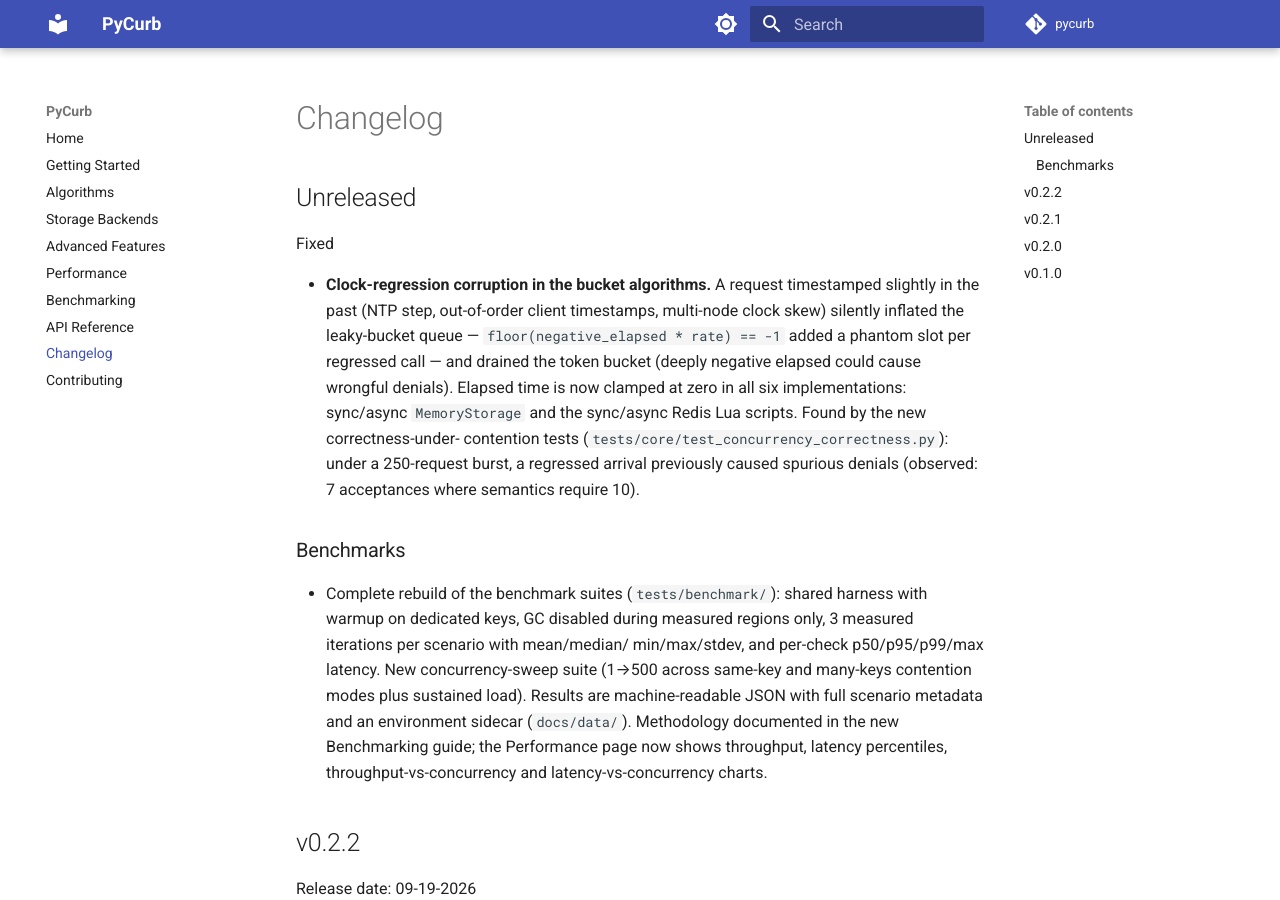
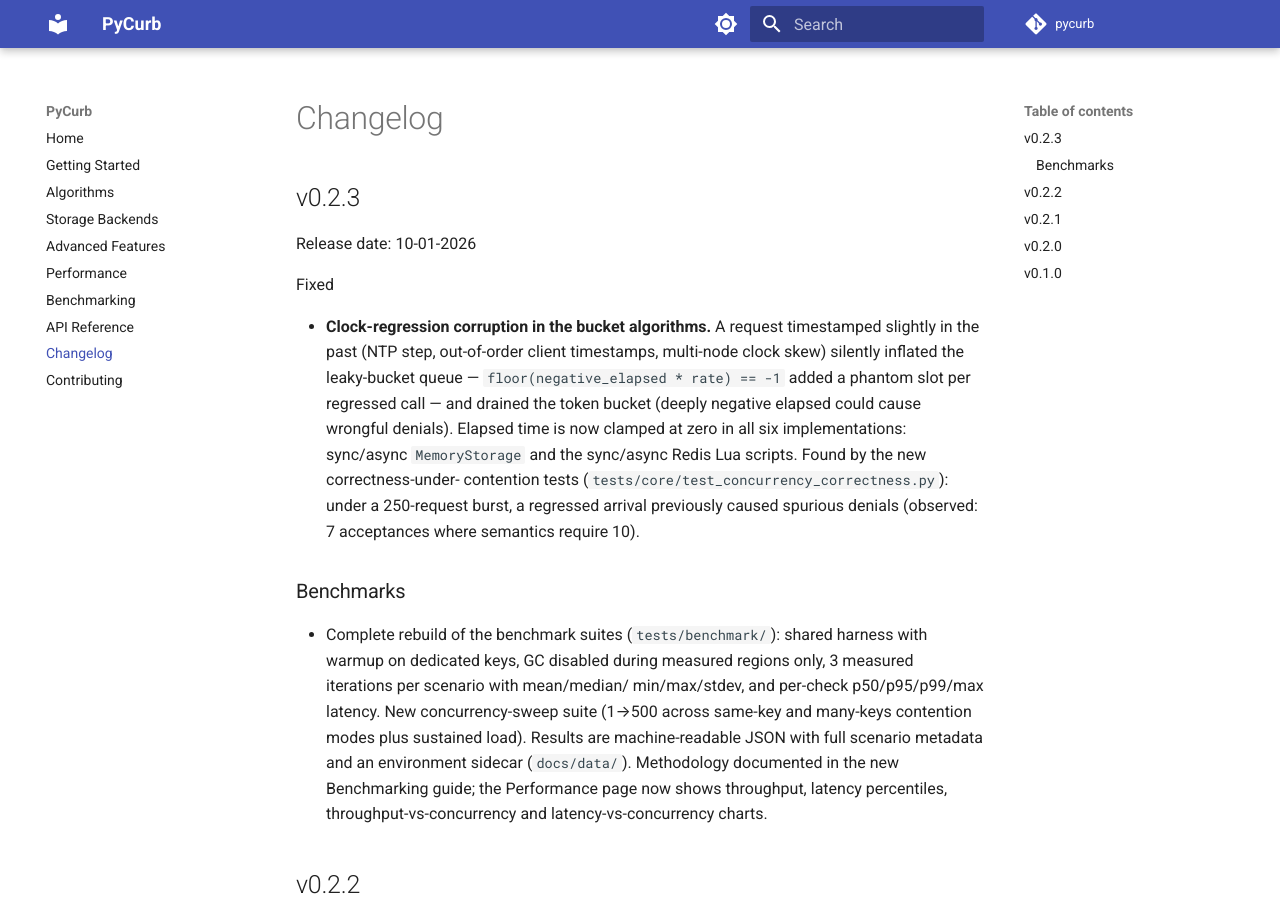
Before and after one commit to fore-site/pycurb, an MkDocs documentation site: the page built from docs/changelog.md, in a window 1280 px wide and 900 px high. Built offline with MkDocs 1.6.1 and Material for MkDocs 9.7.7, drawn with Linux system fonts in a browser that asks for light colours; a script that is not in the unit is left out; comment, search, counter and statistics services are not loaded.

Commit message:
v0.2.3: fix clock-regression corruption in bucket algorithms

```diff
--- a/docs/changelog.md
+++ b/docs/changelog.md
@@ -1,4 +1,6 @@
-## Unreleased
+## v0.2.3
+
+Release date: 10-01-2026
 
 Fixed
 
--- a/pyproject.toml
+++ b/pyproject.toml
@@ -4,7 +4,7 @@
 
 [project]
 name = "pycurb"
-version = "0.2.2"
+version = "0.2.3"
 description = "A framework-agnostic Python rate limit library"
 readme = "README.md"
 license = "Apache-2.0"
```
Also changed, not shown: 1 other file.
